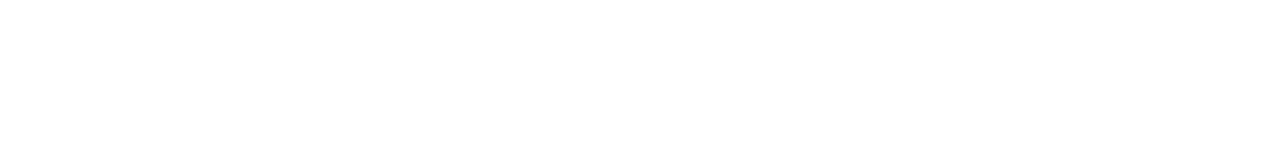
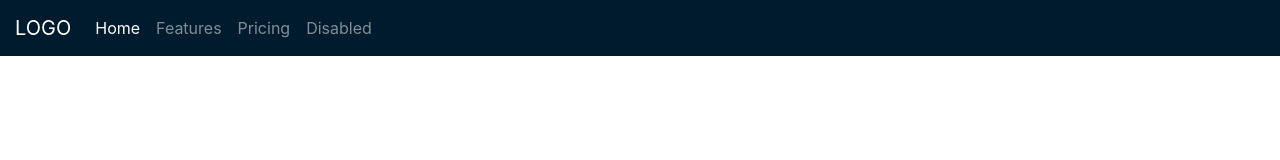
Before and after one commit to Andre-Riedel-02/pesonal-website, a plain HTML site: page index.html in a window 1280 px wide. Drawn offline with nearby package versions, Linux system fonts and the light colour scheme.

Commit message:
Navbar commit

```diff
--- a/index.html
+++ b/index.html
@@ -16,6 +16,31 @@
 
 <body>
 
+<!-- *-------------------------------- Lucas -------------------------------- -->
+<nav class="navbar navbar-expand-lg navbar-dark bg-dark pw-bg-nav">
+    <a class="navbar-brand trolage" href="#">LOGO</i></a>
+    <button class="navbar-toggler" type="button" data-toggle="collapse" data-target="#navbarNav" aria-controls="navbarNav" aria-expanded="false" aria-label="Toggle navigation">
+      <span class="navbar-toggler-icon"></span>
+    </button>
+    <div class="collapse navbar-collapse" id="navbarNav">
+      <ul class="navbar-nav">
+        <li class="nav-item active">
+          <a class="nav-link" href="#">Home <span class="sr-only">(current)</span></a>
+        </li>
+        <li class="nav-item">
+          <a class="nav-link" href="#">Features</a>
+        </li>
+        <li class="nav-item">
+          <a class="nav-link" href="#">Pricing</a>
+        </li>
+        <li class="nav-item">
+          <a class="nav-link" href="#">Disabled</a>
+        </li>
+      </ul>
+    </div>
+  </nav>
+<!-- *------------------------------ end lucas ------------------------------ -->
+
     <!-- Optional JavaScript -->
     <!-- jQuery first, then Popper.js, then Bootstrap JS -->
     <script src="https://code.jquery.com/jquery-3.3.1.slim.min.js"
--- a/styles/style.css
+++ b/styles/style.css
@@ -0,0 +1,4 @@
+.pw-bg-nav {
+    background-color: #001B2E!important;
+    padding-left: 15px;
+}
```
